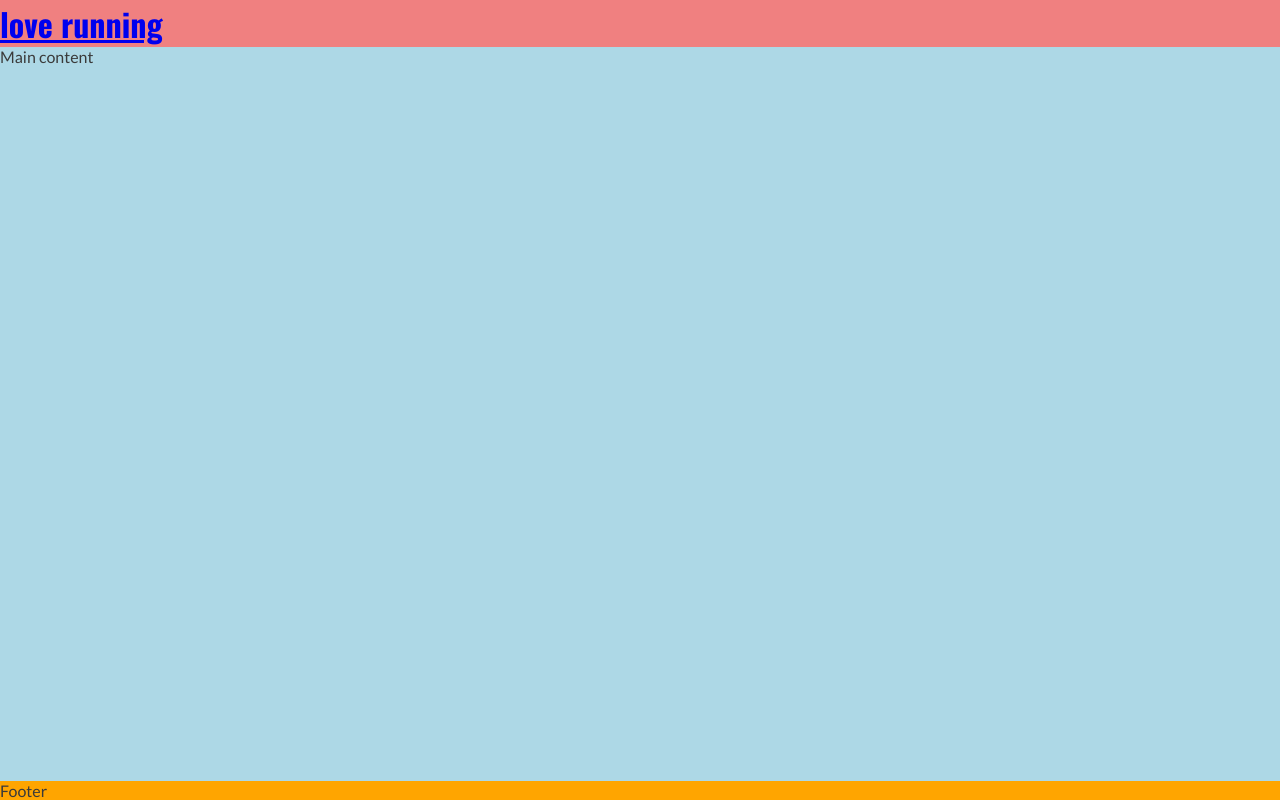
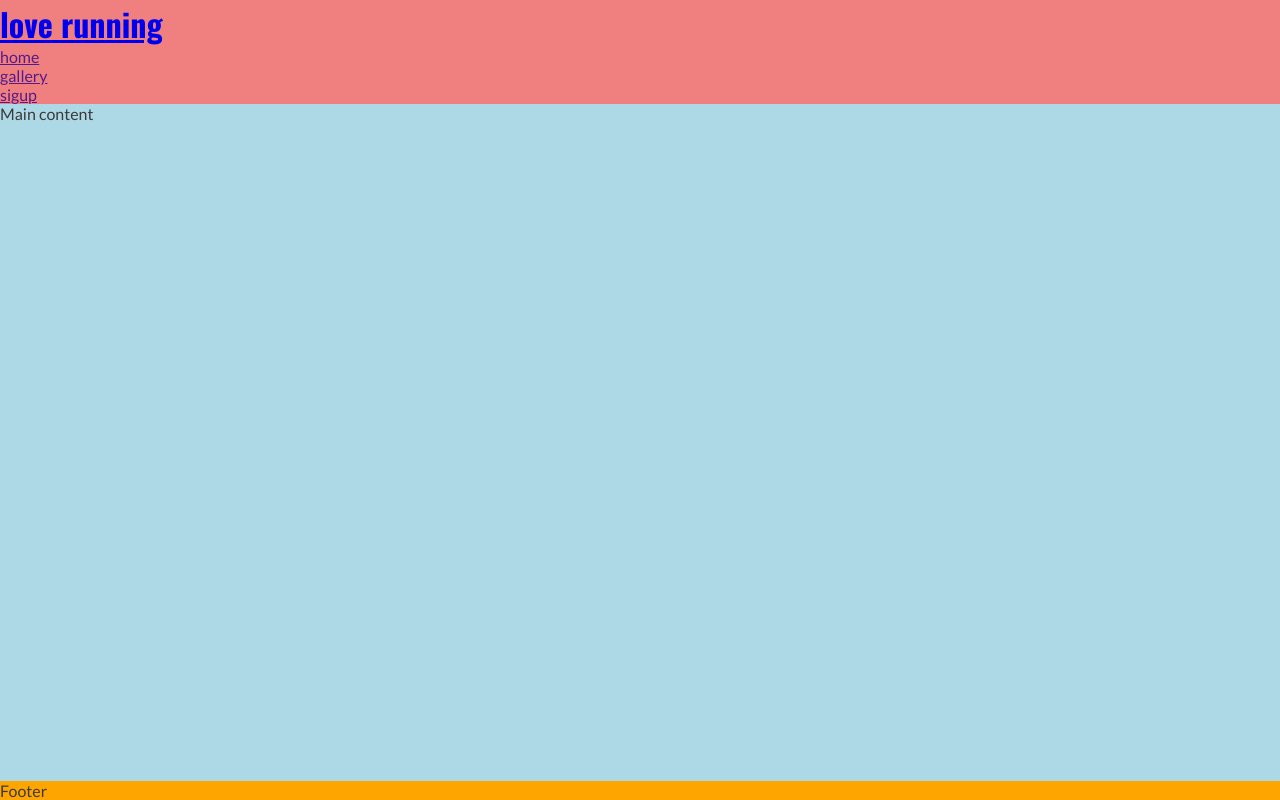
Before and after one commit to leo-wemyss-2024/love-Running, a plain HTML site: page index.html in a window 1280 px wide. Drawn offline with nearby package versions, Linux system fonts and the light colour scheme.

Commit message:
create nav section

```diff
--- a/index.html
+++ b/index.html
@@ -22,8 +22,16 @@
 <body>
     <!-- Header -->
     <header>
-        <a href="index.html"><h1>love running</h1></a>
-
+        <a href="index.html">
+            <h1>love running</h1>
+        </a>
+        <nav>
+            <ul>
+                <li><a href="">home</a></li>
+                <li><a href="">gallery</a></li>
+                <li><a href="">sigup</a></li>
+            </ul>
+        </nav>
     </header>
 
     <!-- Main content -->
```
